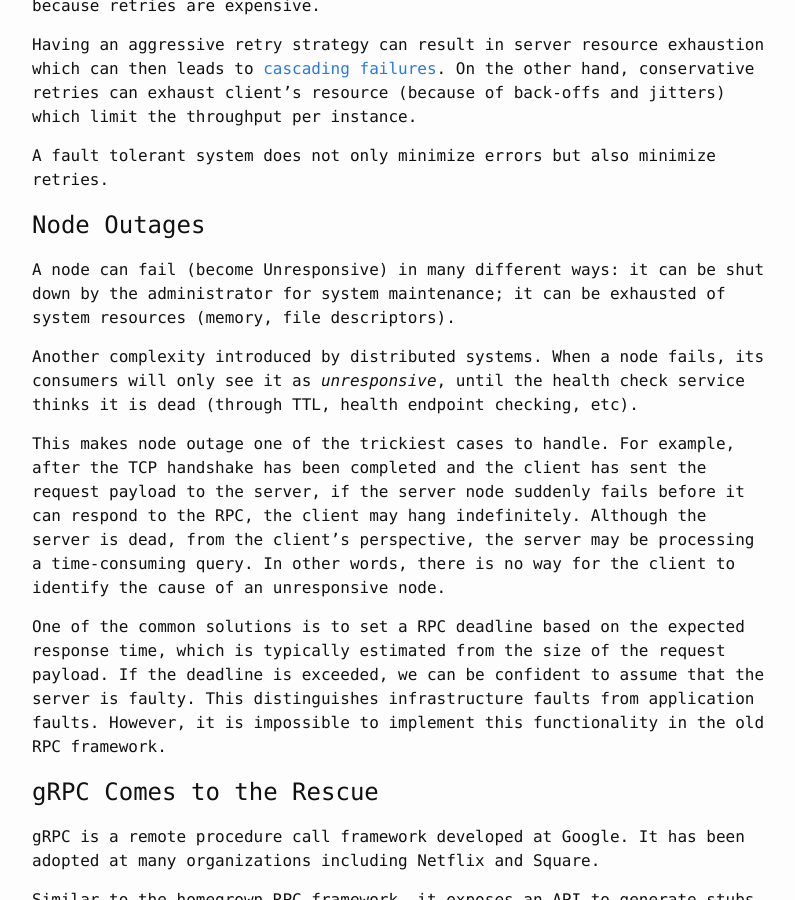
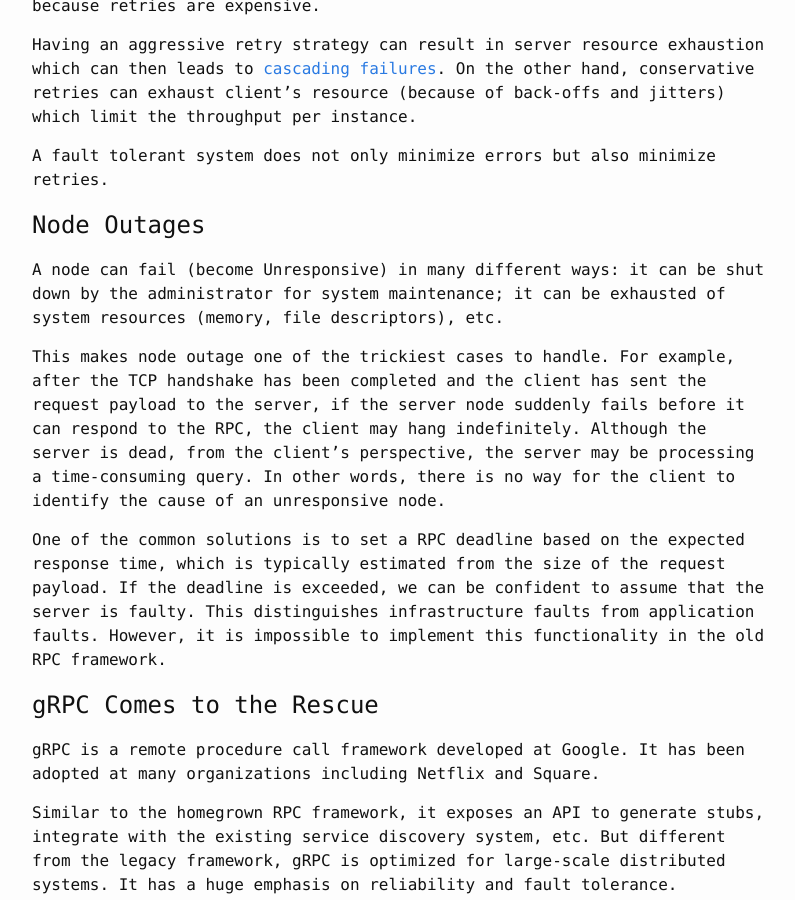
Before and after one commit to lpan/lpan.github.io, a Jekyll site: the page built from _posts/2018-05-04-migrating-to-grpc.md, in a window 1280 px wide and 900 px high, scrolled down 3239 px. Shown: the whole window, without its empty margins (238-1033 px from the left). Built offline with Jekyll 4.4.1, drawn with Linux system fonts in a browser that asks for light colours; comment, search, counter and statistics services are not loaded.

```diff
--- a/_posts/2018-05-04-migrating-to-grpc.md
+++ b/_posts/2018-05-04-migrating-to-grpc.md
@@ -150,11 +150,7 @@ retries.
 
 A node can fail (become Unresponsive) in many different ways: it can be shut
 down by the administrator for system maintenance; it can be exhausted of system
-resources (memory, file descriptors).
-
-Another complexity introduced by distributed systems. When a node fails, its
-consumers will only see it as *unresponsive*, until the health check service
-thinks it is dead (through TTL, health endpoint checking, etc).
+resources (memory, file descriptors), etc.
 
 This makes node outage one of the trickiest cases to handle. For example, after
 the TCP handshake has been completed and the client has sent the request payload
```
